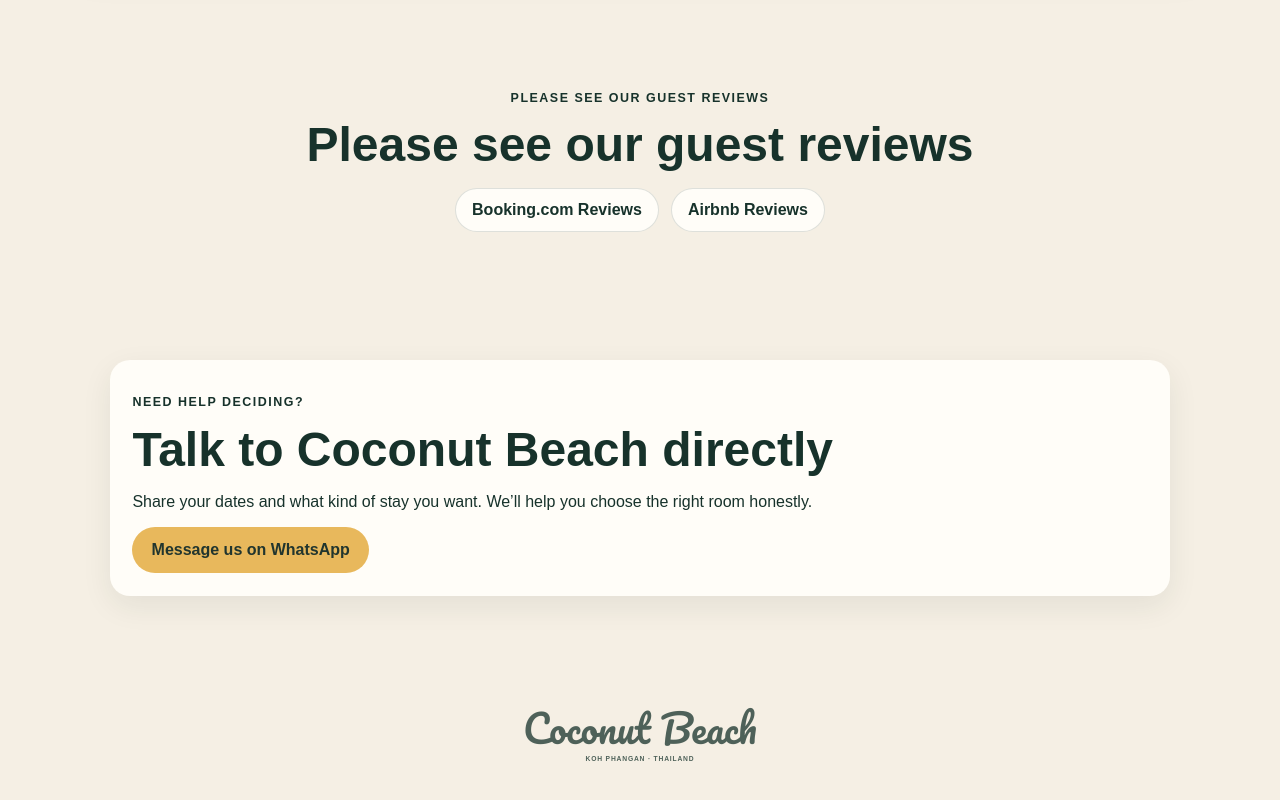
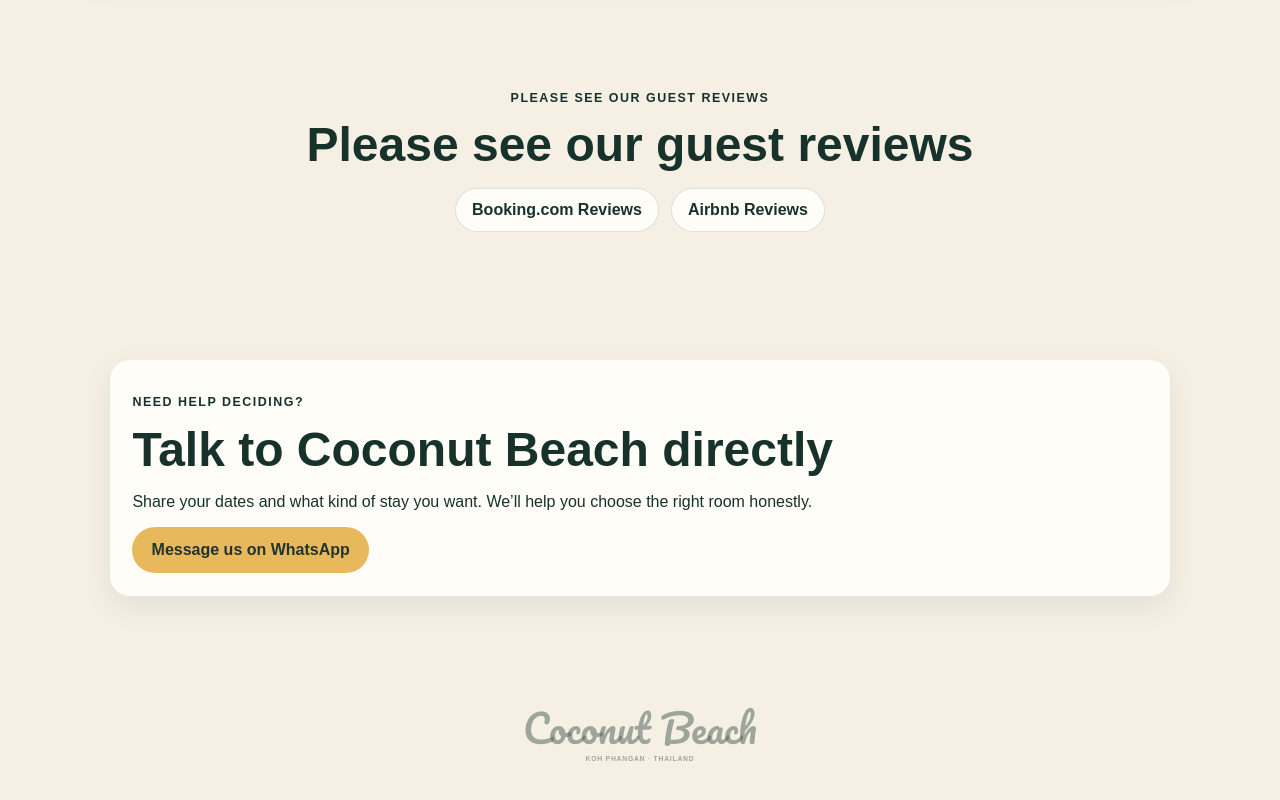
Before and after one commit to coconutbeaches/coco-site, a Next.js app: page / in a window 1280 px wide. Shown: the part 800-1600 px from the top of the page. Built offline with nearby package versions, Linux system fonts and the light colour scheme; a web font is replaced by a local one.

Commit message:
Lighten global footer branding

```diff
--- a/src/app/site-sections.css
+++ b/src/app/site-sections.css
@@ -116,7 +116,7 @@
 .site-footer {
   padding: 3rem 1.25rem 3.5rem;
   text-align: center;
-  color: var(--ink);
+  color: rgba(23, 50, 43, .52);
 }
 
 .site-footer-wordmark {
```
